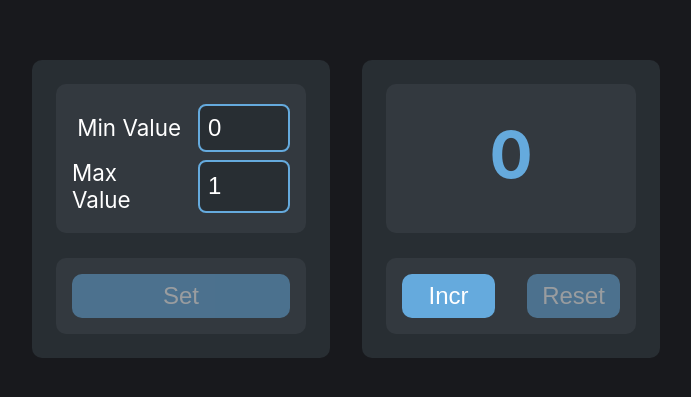
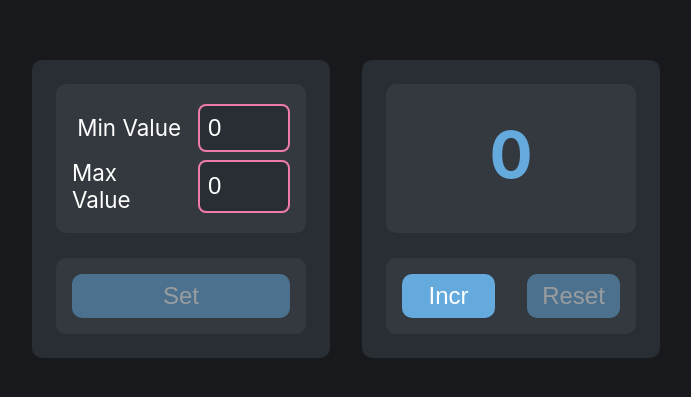
Before and after one commit to mykolao/counter, a React (Create React App) app: page / in a window 1280 px wide. Shown: the part 191-588 px from the top of the page, without its empty margins (294-985 px from the left). Built offline with nearby package versions, Linux system fonts and the light colour scheme.

Commit message:
validation ok

```diff
--- a/src/components/Settings/index.tsx
+++ b/src/components/Settings/index.tsx
@@ -3,18 +3,26 @@ import Button from "../Button";
 import Input, { inputStatus } from "../Input";
 
 const Settings = () => {
-  const [state, setState] = useState<[number, number]>([0, 1]);
-  const [minInput, setMinInput] = useState<number>(0);
-  const [maxInput, setMaxInput] = useState<number>(0);
+  const [state, setState] = useState<[number, number]>([0, 0]);
+  const [min, max] = state;
 
   const setHandler = () => {};
-  const minInputChangeHandler = () => {};
-  const minInputStatus = inputStatus.good;
 
-  const maxInputChangeHandler = () => {};
-  const maxInputStatus = inputStatus.good;
+  const isValid = min < max;
 
-  const setButton = false;
+  const minInputChangeHandler = (val: number) =>
+    setState([val, state[1]]);
+  const minInputStatus = isValid
+    ? inputStatus.good
+    : inputStatus.bad;
+
+  const maxInputChangeHandler = (val: number) =>
+    setState([state[0], val]);
+  const maxInputStatus = isValid
+    ? inputStatus.good
+    : inputStatus.bad;
+
+  const setButton = isValid;
   return (
     <div className="block">
       <div className="section input-panel">
```
